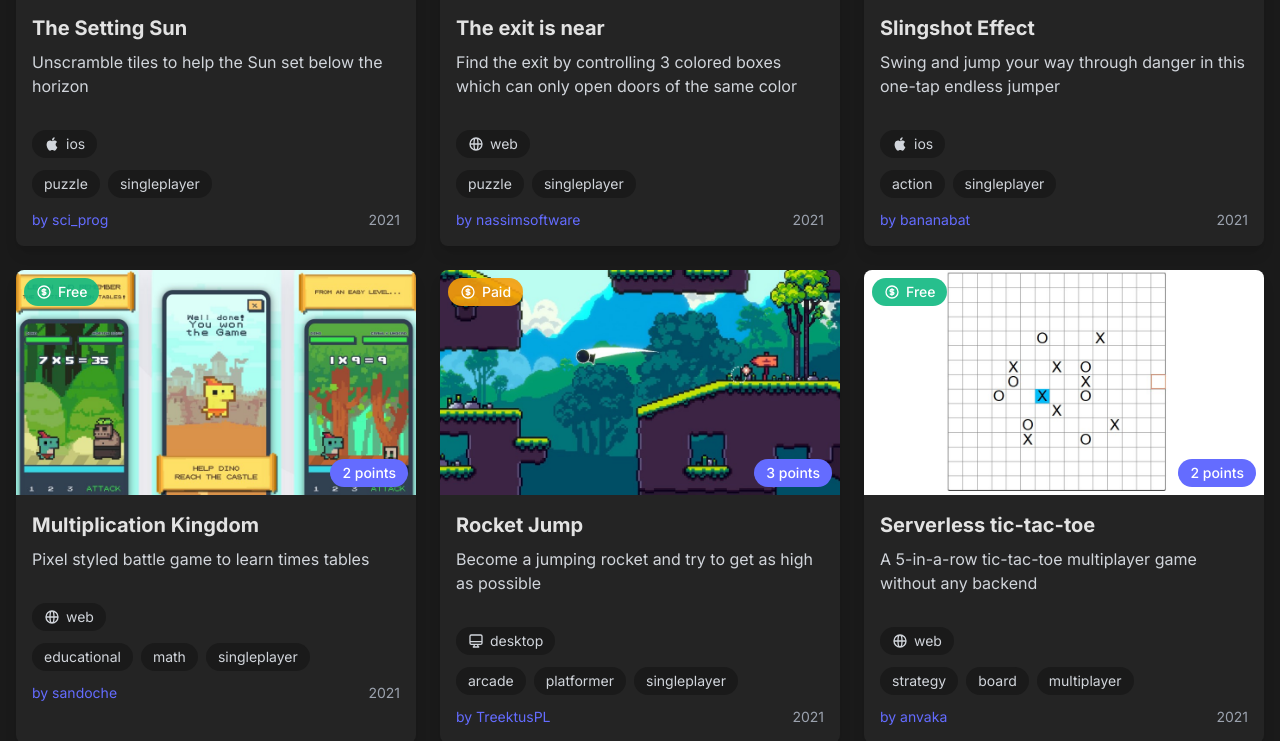
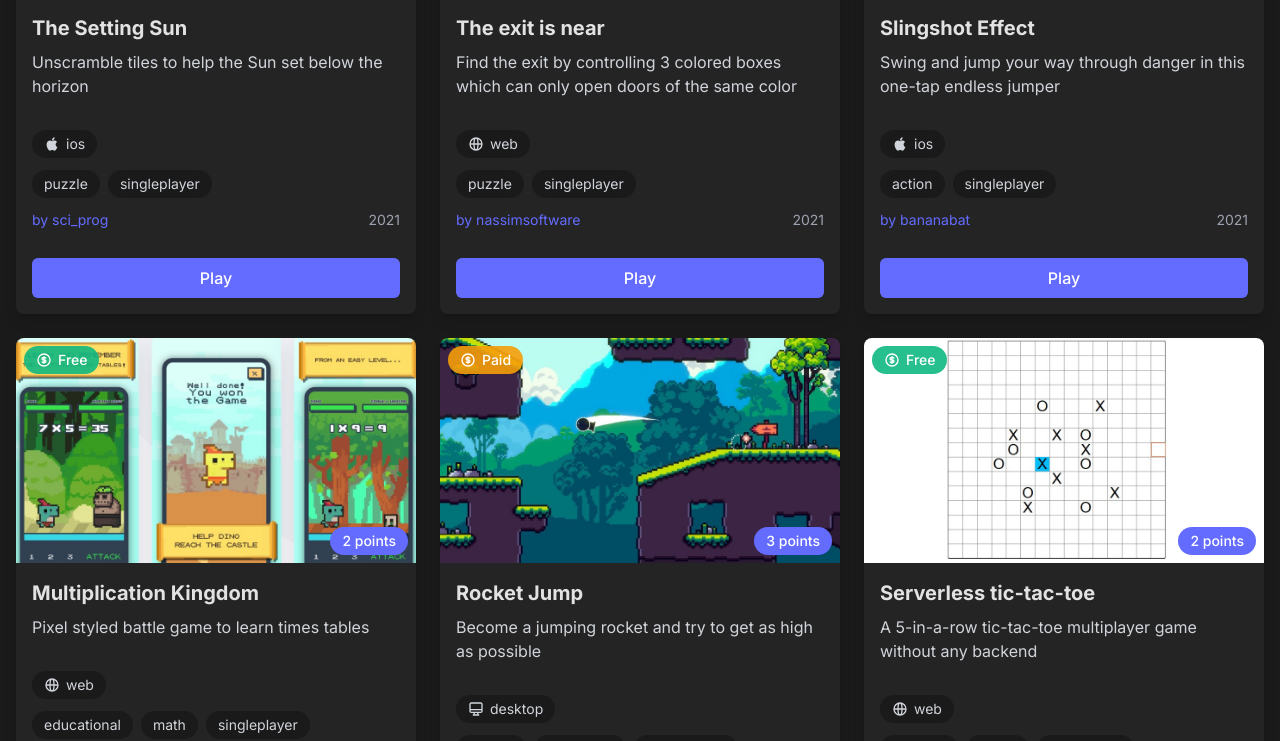
Before and after one commit to labarilem/hn-games, a Next.js app: page / in a window 1280 px wide. Shown: the part 541-1282 px from the top of the page. Built offline with nearby package versions, Linux system fonts and the light colour scheme.

Commit message:
improve cards to open new page

```diff
--- a/src/components/GameCard.tsx
+++ b/src/components/GameCard.tsx
@@ -1,6 +1,6 @@
 "use client";
 
-import { Game } from "@/types/game";
+import { Game, Pricing } from "@/types/game";
 import Link from "next/link";
 import PlatformIcon from "./PlatformIcon";
 
@@ -9,22 +9,13 @@ interface GameCardProps {
 }
 
 export default function GameCard({ game }: GameCardProps) {
-  const handleFilterClick = (
-    param: string,
-    value: string,
-    e: React.MouseEvent
-  ) => {
-    e.stopPropagation();
-    window.location.href = `/?${param}=${value}`;
-  };
-
   const publicationYear = new Date(game.releaseDate).getFullYear();
 
   return (
     <>
-      <div className="bg-[#242424] rounded-lg overflow-hidden hover:scale-105 transition-transform duration-300 shadow-lg flex flex-col h-full w-full">
+      <div className="bg-[#242424] rounded-lg overflow-hidden shadow-lg flex flex-col h-full w-full">
         <Link href={`/game/${game.id}`} className="block">
-          <div className="relative aspect-video w-full min-w-0 flex-shrink-0">
+          <div className="relative aspect-video w-full min-w-0 flex-shrink-0 cursor-pointer">
             <img
               src={game.imageUrl}
               alt={game.name}
@@ -42,12 +33,12 @@ export default function GameCard({ game }: GameCardProps) {
               <span
                 className={`px-3 py-1 rounded-full text-sm font-medium flex items-center gap-1.5
                   ${
-                    game.pricing === "free"
+                    game.pricing === Pricing.FREE
                       ? "bg-emerald-500/90 text-white"
                       : "bg-amber-500/90 text-white"
                   }`}
               >
-                {game.pricing === "free" ? (
+                {game.pricing === Pricing.FREE ? (
                   <>
                     <svg
                       className="w-4 h-4"
@@ -85,57 +76,74 @@ export default function GameCard({ game }: GameCardProps) {
               </span>
             </div>
           </div>
+        </Link>
+
         <div className="p-4">
-            <h2 className="text-xl font-bold mb-2">{game.name}</h2>
+          <Link href={`/game/${game.id}`} className="block mb-2">
+            <h2 className="text-xl font-bold hover:text-[#646cff] transition-colors cursor-pointer">{game.name}</h2>
+          </Link>
           <p className="text-gray-300 mb-4">{game.description}</p>
         </div>
-        </Link>
 
-        <div className="px-4 pb-4 space-y-3">
+        <div className="px-4 pb-4 flex flex-col">
+          <div className="space-y-3 flex-grow">
             <div className="flex flex-wrap gap-2">
               {game.platforms.map((platform) => (
-              <button
+                <Link
                   key={platform}
-                onClick={(e) => handleFilterClick("platform", platform, e)}
+                  href={`/?platform=${platform}`}
                   className="bg-[#1a1a1a] text-gray-300 px-3 py-1 rounded-full text-sm hover:bg-[#646cff] hover:text-white transition-colors flex items-center gap-1.5"
                 >
                   <PlatformIcon platform={platform} className="w-4 h-4" />
                   {platform}
-              </button>
+                </Link>
               ))}
             </div>
 
             <div className="flex flex-wrap gap-2">
               {game.genres.map((genre) => (
-              <button
+                <Link
                   key={genre}
-                onClick={(e) => handleFilterClick("genre", genre, e)}
+                  href={`/?genre=${genre}`}
                   className="bg-[#1a1a1a] text-gray-300 px-3 py-1 rounded-full text-sm hover:bg-[#646cff] hover:text-white transition-colors"
                 >
                   {genre}
-              </button>
+                </Link>
               ))}
               {game.playerModes.map((mode) => (
-              <button
+                <Link
                   key={mode}
-                onClick={(e) => handleFilterClick("playerModes", mode, e)}
+                  href={`/?playerModes=${mode}`}
                   className="bg-[#1a1a1a] text-gray-300 px-3 py-1 rounded-full text-sm hover:bg-[#646cff] hover:text-white transition-colors"
                 >
                   {mode === "single" ? "singleplayer" : "multiplayer"}
-              </button>
+                </Link>
               ))}
             </div>
 
             <div className="flex items-center justify-between gap-2 text-sm">
               <div className="flex items-center gap-2">
-              <button
-                onClick={(e) => handleFilterClick("author", game.author, e)}
+                <Link
+                  href={`/?author=${game.author}`}
                   className="text-[#646cff] hover:text-[#747bff] transition-colors"
                 >
                   by {game.author}
-              </button>
+                </Link>
               </div>
               <span className="text-gray-400 text-sm">{publicationYear}</span>
+            </div>
+          </div>
+
+          <div className="mt-4 pt-3">
+            <a
+              href={game.playUrl}
+              target="_blank"
+              rel="noopener noreferrer"
+              onClick={(e) => e.stopPropagation()}
+              className="block w-full bg-[#646cff] text-white px-4 py-2 rounded-md text-center font-medium hover:bg-[#747bff] transition-colors"
+            >
+              Play
+            </a>
           </div>
         </div>
       </div>
```
Lines whose indentation alone changed are shown as unchanged.
